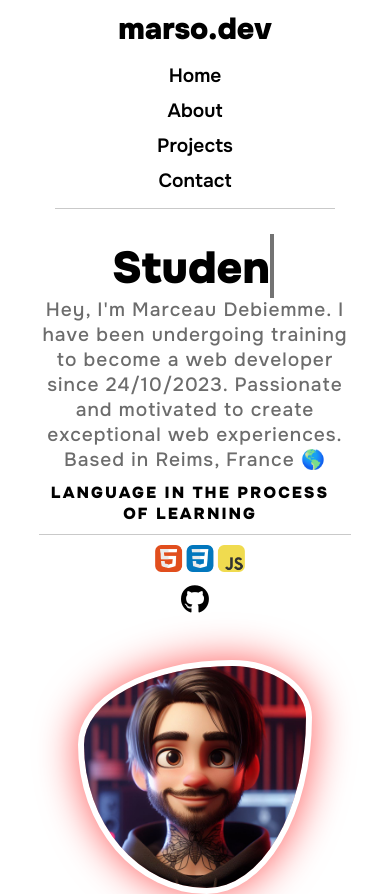
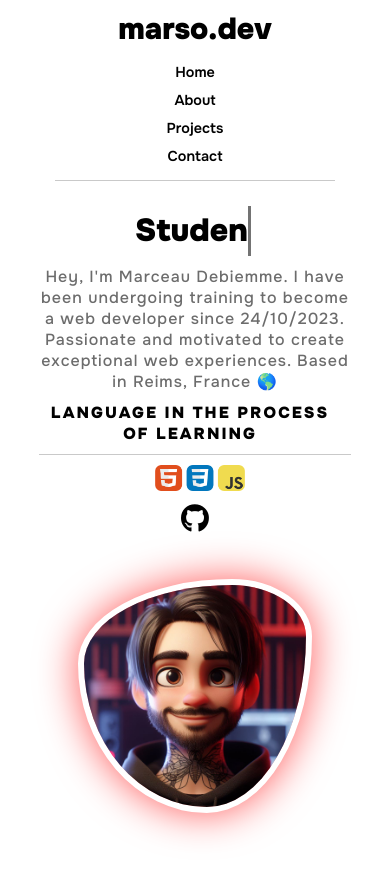
Before and after one commit to marsodeb/marsodeb.github.io, a plain HTML site: page index.html in a window 390 px wide. After the commit the page ends 866 px from the top, so only its background shows below. Drawn offline with Linux system fonts and the light colour scheme.

Commit message:
V3 / Responsive / Nav Bar

```diff
--- a/style.css
+++ b/style.css
@@ -180,6 +180,34 @@ nav a:hover {
   }
 }
 /* --------------RESPONSIVE------------- */
+@media screen and (max-width: 1420px) {
+  .header-left-container h1 {
+    font-size: 3.2rem;
+  }
+  #target::after {
+    transform: translateY(15px);
+    display: inline-block;
+    content: "";
+    height: 3.6rem;
+    width: 3px;
+    background: black;
+    animation: anim2 0.8s linear infinite;
+  }
+}
+@media screen and (max-width: 1160px) {
+  .header-left-container h1 {
+    font-size: 2.6rem;
+  }
+  #target::after {
+    transform: translateY(15px);
+    display: inline-block;
+    content: "";
+    height: 3.6rem;
+    width: 3px;
+    background: black;
+    animation: anim2 0.8s linear infinite;
+  }
+}
 @media screen and (max-width: 950px) {
   .header {
     display: flex;
@@ -212,7 +240,12 @@ nav a:hover {
     width: 100px;
   }
 }
+
 @media screen and (max-width: 900px) {
+  ul {
+    padding-bottom: 10px;
+    border-bottom: 1px solid rgba(0, 0, 0, 0.213);
+  }
   nav {
     flex-direction: column;
     justify-content: center;
@@ -223,7 +256,7 @@ nav a:hover {
     margin-top: 25px;
     display: flex;
     justify-content: space-around;
-    width: 100%;
+    width: 80%;
   }
 }
 @media screen and (max-width: 530px) {
@@ -237,21 +270,24 @@ nav a:hover {
     display: flex;
     justify-content: space-around;
     width: 80%;
-    flex-direction: column;
   }
   nav li {
+    font-size: 0.9rem;
     padding: 5px 0;
   }
   .header {
     margin: 0 auto;
   }
+  .title {
+    margin-bottom: 15px;
+  }
   .header-left-container h1 {
-    font-size: 2.8rem;
+    font-size: 2rem;
   }
   .header-left-container p {
     padding-bottom: 10px;
     font-family: "OnestMid", sans-serif;
-    font-size: 1.2rem;
+    font-size: 1rem;
     color: rgb(108, 108, 108);
     letter-spacing: 1px;
   }
@@ -264,9 +300,18 @@ nav a:hover {
     transform: translateY(15px);
     display: inline-block;
     content: "";
-    height: 4rem;
-    width: 4px;
+    height: 3.1rem;
+    width: 3px;
     background: black;
     animation: anim2 0.8s linear infinite;
   }
 }
+@media screen and (max-width: 390px) {
+  nav ul {
+    margin-top: 10px;
+    display: flex;
+    justify-content: space-around;
+    width: 80%;
+    flex-direction: column;
+  }
+}
```
